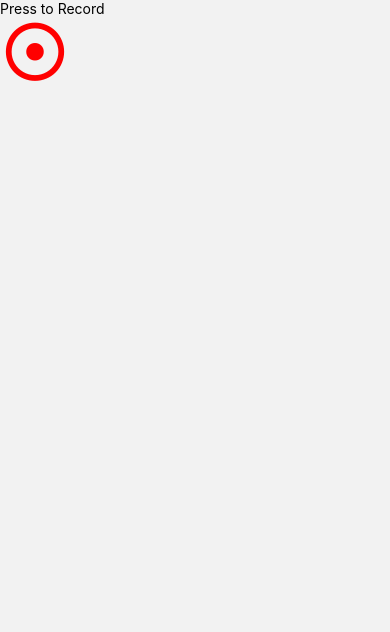
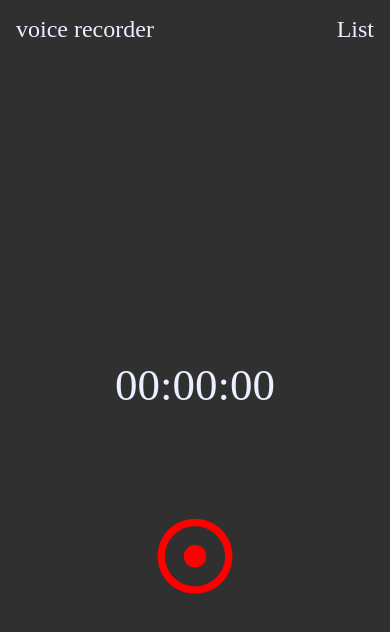
Before and after one commit to mamadharp/Voicerc, a React Native app: screen /RECORD_SCREEN in a window 390 px wide. Shown: the top 632 px of the page. Built offline with nearby package versions, Linux system fonts and the light colour scheme; what react-native-audio-recorder-player would draw is missing.

Commit message:
Record Screen Desing compliet

```diff
--- a/src/Screens/Home.jsx
+++ b/src/Screens/Home.jsx
@@ -11,7 +11,7 @@ import { Slider } from 'react-native-awesome-slider';
 
 const Home = () => {
   return (
-    <View>
+    <View style = {styles.Container} >
       <Record />
     </View>
   )
@@ -19,4 +19,8 @@ const Home = () => {
 
 export default Home ;
 
-const styles = StyleSheet.create({})
+const styles = StyleSheet.create({
+  Container : {
+    flex : 1 ,
+  } ,
+})
--- a/src/Screens/Record.jsx
+++ b/src/Screens/Record.jsx
@@ -1,13 +1,16 @@
-import React, { useState } from 'react';
-import { View, Button , StyleSheet , Text, TouchableOpacity  } from 'react-native';
+import React, { useState , useRef, useEffect} from 'react';
+import { View, Button , StyleSheet , Text, TouchableOpacity , Alert } from 'react-native';
 import AudioRecorderPlayer from 'react-native-audio-recorder-player';
 import RNFS from 'react-native-fs';
 import { PermissionsAndroid } from 'react-native';
+import { useNavigation } from '@react-navigation/native';
 
 //Icons
 
 import MaterialCommunityIcons from 'react-native-vector-icons/MaterialCommunityIcons';
-import { iconSizes, spacing } from '../constants/dimensions';
+import { fontSize, iconSizes, spacing } from '../constants/dimensions';
+import { colors } from '../constants/colors';
+import { fontFamilies } from '../constants/fonts';
 
 
 
@@ -37,8 +40,37 @@ const Record = () => {
 
   const [recording, setRecording] = useState(false);
   const [filePath, setFilePath] = useState('');
+  const navigation = useNavigation();
+  const [timer, setTimer] = useState(0); // ذخیره زمان ضبط
+  const intervalRef = useRef(null); // برای ذخیره `interval` جهت توقف آن بعداً
 
 
+  const startTimer = () => {
+
+    intervalRef.current = setInterval(() => {
+
+      setTimer(prev => prev + 1); // هر ثانیه یک ثانیه اضافه می‌شود
+
+    }, 1000);
+  };
+
+
+  const stopTimer = () => {
+
+    if (intervalRef.current) {
+
+      clearInterval(intervalRef.current);
+
+    }
+  };
+
+  // تبدیل ثانیه به ساعت، دقیقه و ثانیه
+  const formatTime = (seconds) => {
+    const hrs = Math.floor(seconds / 3600);
+    const mins = Math.floor((seconds % 3600) / 60);
+    const secs = seconds % 60;
+    return `${hrs < 10 ? '0' : ''}${hrs}:${mins < 10 ? '0' : ''}${mins}:${secs < 10 ? '0' : ''}${secs}`;
+  };
 
 
   const startRecording = async () => {
@@ -52,6 +84,9 @@ const Record = () => {
 
     await audioRecorderPlayer.startRecorder(path);
 
+    setTimer(0); // ریست تایمر به صفر
+    startTimer(); // شروع تایمر
+
   };
 
   const stopRecording = async () => {
@@ -62,28 +97,51 @@ const Record = () => {
     await audioRecorderPlayer.stopRecorder();
     audioRecorderPlayer.removeRecordBackListener();
 
+    stopTimer();
+
+    const fileName = filePath.split('/').pop(); // گرفتن نام فایل از مسیر
+    Alert.alert('Recording Saved', `Your file has been saved as: ${fileName}`);
+
   };
+
+  useEffect(() => {
+    return () => {
+      // اطمینان از پاک کردن تایمر در صورت خروج از صفحه
+      stopTimer();
+    };
+  }, []);
 
 
   return (
 
-    <View  >
+    <View style = {styles.Container} >
 
-      <Text>{recording ? 'Recording...' : 'Press to Record'}</Text>
+      <View style= {styles.headerContainer} >
 
-      <View>
+        <Text style = {styles.headingtext} >voice recorder</Text>
+
+        <TouchableOpacity onPress={() => navigation.navigate('LIST_SCREEN')} >
+          <Text style = {styles.headingtext} >List</Text>
+        </TouchableOpacity>
+
+      </View>
+
+
+      <Text style = {styles.TimerText} >{formatTime(timer)}</Text>
+
+      <View style ={styles.recordIconContainer} >
 
         {recording ? (
 
           <TouchableOpacity onPress={stopRecording} >
-            <MaterialCommunityIcons name = {"stop-circle"} size = {iconSizes.xxl} color = {"red"} />
+            <MaterialCommunityIcons name = {"stop-circle"} size = {iconSizes.xxxl} color = {"red"} />
           </TouchableOpacity>
 
         ) :
         (
 
           <TouchableOpacity onPress={startRecording} >
-            <MaterialCommunityIcons name = {"record-circle-outline"} size = {iconSizes.xxl} color = {"red"} />
+            <MaterialCommunityIcons name = {"record-circle-outline"} size = {iconSizes.xxxl} color = {"red"} />
           </TouchableOpacity>
 
         ) }
@@ -101,5 +159,30 @@ export default Record
 const styles = StyleSheet.create({
   Container : {
     flex : 1 ,
+    backgroundColor : colors.background
+  } ,
+
+  headerContainer : {
+      flexDirection : "row" ,
+      justifyContent : "space-between" ,
+      padding : spacing.md ,
+  } ,
+
+  headingtext : {
+    color : colors.textPrimary ,
+    fontSize : fontSize.xl ,
+    fontFamily : fontFamilies.semiBold ,
+  } ,
+  recordIconContainer : {
+    alignItems : "center" ,
+    paddingTop : spacing.xxxl ,
+  } ,
+
+  TimerText : {
+    alignSelf : "center" ,
+    color : colors.textPrimary ,
+    fontSize : fontSize.xxxl ,
+    fontFamily : fontFamilies.number ,
+    marginTop : 300 ,
   } ,
 })
--- a/src/constants/dimensions.js
+++ b/src/constants/dimensions.js
@@ -14,6 +14,7 @@ export const spacing = {
     lg: 24 ,
     xl: 32 ,
     Towxl : 50 ,
+    xxxl : 100 ,
 };
 
 export const fontSize = {
@@ -22,4 +23,6 @@ export const fontSize = {
     md: 16 ,
     lg: 20 ,
     xl: 24 ,
+    xxl : 35 ,
+    xxxl : 45 ,
 };
```
